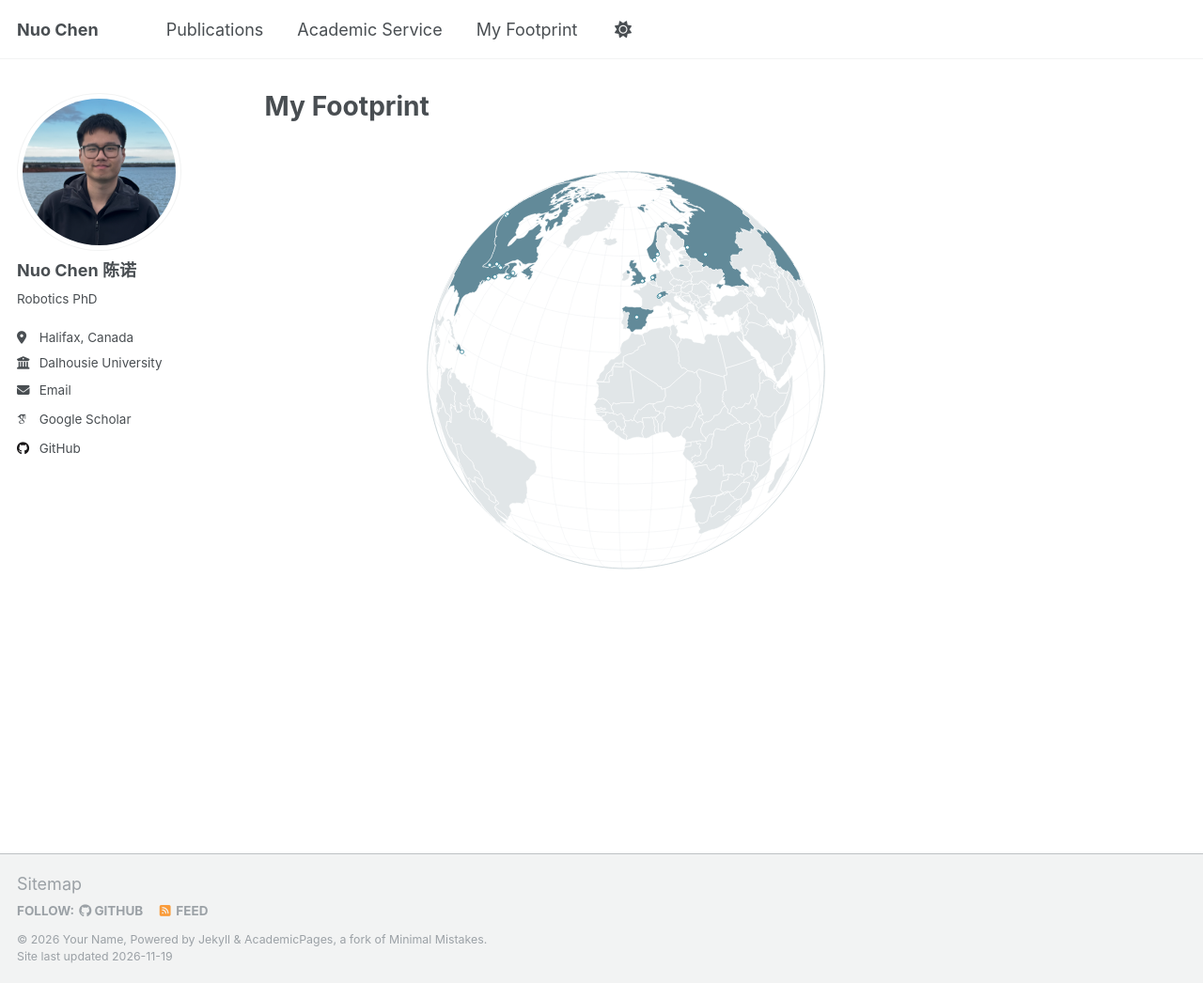
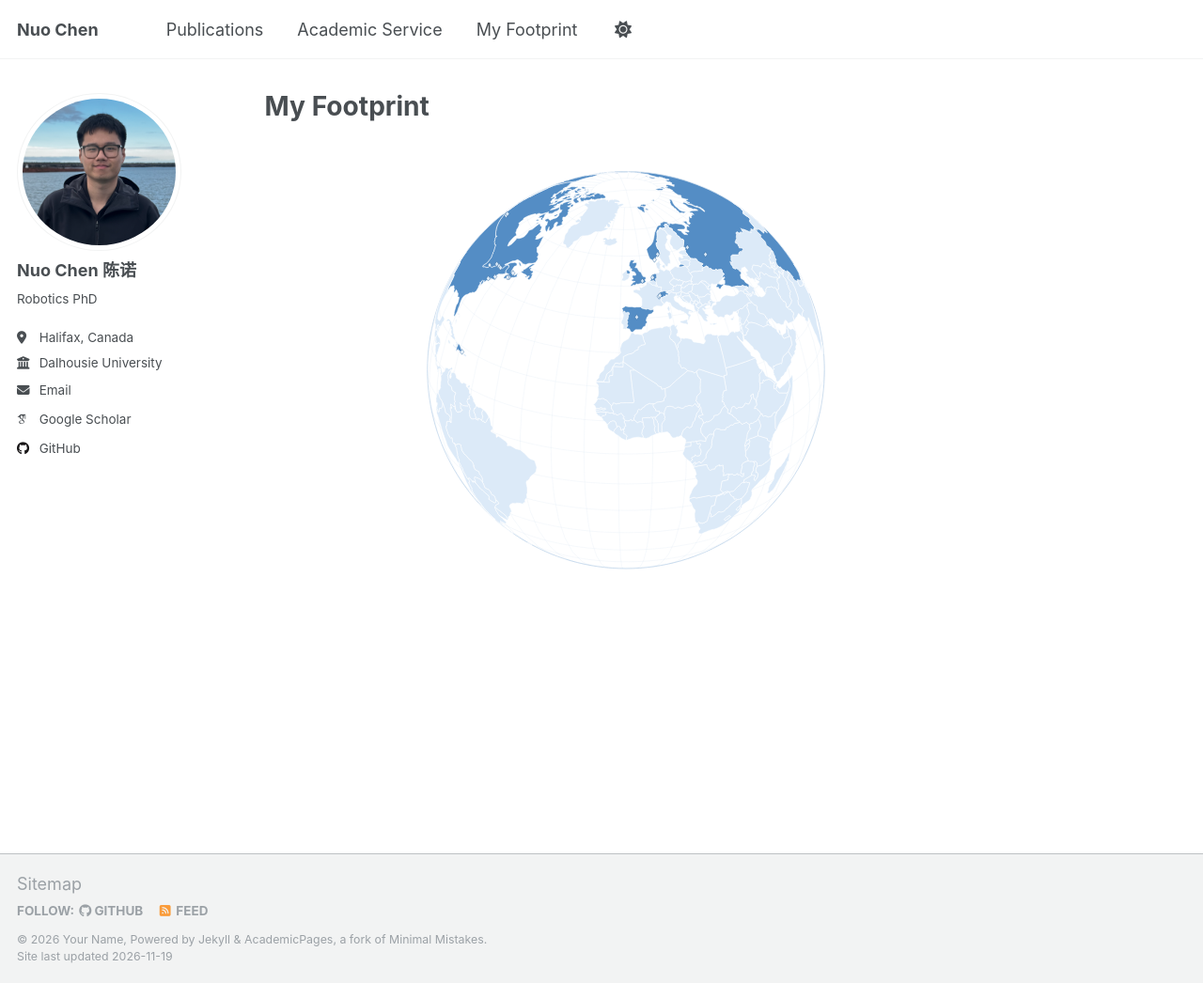
Before and after one commit to NuoChen1999/nuochen1999.github.io, a Jekyll site: the page built from _pages/footprint.md, in a window 1280 px wide and 1046 px high. Shown: the whole window at 94% size. Built offline with Jekyll 4.4.1, drawn with Linux system fonts in a browser that asks for light colours; some web fonts are replaced; a script that is not in the unit is left out.

Commit message:
Update footprint

```diff
--- a/assets/css/footprint.css
+++ b/assets/css/footprint.css
@@ -1,19 +1,23 @@
 .footprint {
   --fp-ocean: var(--global-bg-color, #fff);
-  --fp-land: #e1e6e8;
-  --fp-visited: #628a99;
-  --fp-selected: #2f7f93;
-  --fp-line: #b9c7cc;
+  --fp-land: #dceaf8;
+  --fp-visited: #548dc5;
+  --fp-selected: #2865a5;
+  --fp-line: #b5cee6;
+  --fp-marker: #f1f8ff;
+  --fp-marker-edge: #2c639b;
   position: relative;
   margin: .5rem auto 1.5rem;
   max-width: 520px;
   background: transparent;
 }
 html[data-theme="dark"] .footprint {
-  --fp-land: #39474e;
-  --fp-visited: #587e8c;
-  --fp-selected: #73b7c9;
-  --fp-line: #62757d;
+  --fp-land: #243b55;
+  --fp-visited: #447eb5;
+  --fp-selected: #76b6ed;
+  --fp-line: #42688f;
+  --fp-marker: #e0f3ff;
+  --fp-marker-edge: #244d77;
 }
 #footprint-globe { display: block; width: 100%; height: auto; overflow: visible; cursor: grab; touch-action: pan-y; }
 #footprint-globe:active { cursor: grabbing; }
@@ -22,7 +26,9 @@ html[data-theme="dark"] .footprint {
 .fp-country { fill: var(--fp-land); stroke: var(--fp-ocean); stroke-width: .65; }
 .fp-country.is-visited { fill: var(--fp-visited); cursor: pointer; }
 .fp-country.is-visited:hover, .fp-country.is-visited:focus, .fp-country.is-selected { fill: var(--fp-selected); outline: none; }
-.fp-marker { fill: var(--global-bg-color, #fff); stroke: var(--fp-selected); stroke-width: 1; cursor: pointer; }
+.fp-marker { fill: var(--fp-marker); stroke: var(--fp-marker-edge); stroke-width: .65; stroke-linejoin: round; opacity: .85; cursor: pointer; }
+.fp-marker.is-muted { opacity: .25; }
+.fp-marker.is-active, .fp-marker:hover { opacity: 1; stroke-width: 1; filter: drop-shadow(0 0 2px #d4ecff90); }
 #footprint-status { position: absolute; top: 45%; left: 10%; right: 10%; text-align: center; color: var(--global-text-color); }
 .footprint__details { position: absolute; left: 50%; top: 50%; transform: translate(-50%, -50%); box-sizing: border-box; width: min(320px, 88%); max-height: 78%; overflow-y: auto; padding: 1rem 1.2rem; border: 1px solid var(--global-border-color); border-radius: 10px; background: var(--global-bg-color, #fff); color: var(--global-text-color); box-shadow: 0 8px 28px #00000012; }
 .footprint__details h2 { margin: 0 1.2rem .7rem 0; padding: 0; border: 0; font-size: 1rem; }
--- a/assets/js/footprint.js
+++ b/assets/js/footprint.js
@@ -43,7 +43,8 @@
       .attr('role', f => groups.has(groupId(f)) ? 'button' : null)
       .attr('aria-label', f => groups.has(groupId(f)) ? `Show visits in ${groups.get(groupId(f))[0].country}` : null);
     countries.filter(f => !groups.has(groupId(f))).append('title').text(f => f.properties.name);
-    const markers = svg.append('g').selectAll('circle').data(places).join('circle').attr('class', 'fp-marker').attr('r', 2.5);
+    const markers = svg.append('g').selectAll('polygon').data(places).join('polygon')
+      .attr('class', 'fp-marker').attr('points', '0,-3.5 2.5,0 0,3.5 -2.5,0');
     markers.append('title').text(p => `${p.name} · ${p.years}`);
     let selected = null;
     let returnFocus = null;
@@ -53,7 +54,10 @@
       countries.attr('tabindex', f => groups.has(groupId(f)) && path.area(f) > 1 ? 0 : -1)
         .attr('aria-pressed', f => groups.has(groupId(f)) ? String(groupId(f) === selected) : null)
         .classed('is-selected', f => groupId(f) === selected);
-      markers.attr('cx', p => projection([p.lon, p.lat])[0]).attr('cy', p => projection([p.lon, p.lat])[1]).attr('display', p => visible(p) ? null : 'none');
+      markers.attr('transform', p => `translate(${projection([p.lon, p.lat]).join(',')})`)
+        .attr('display', p => visible(p) ? null : 'none')
+        .classed('is-active', p => p.countryId === selected)
+        .classed('is-muted', p => selected !== null && p.countryId !== selected);
     }
     function showCountry(id, trigger) {
       if (!groups.has(id)) return;
```
